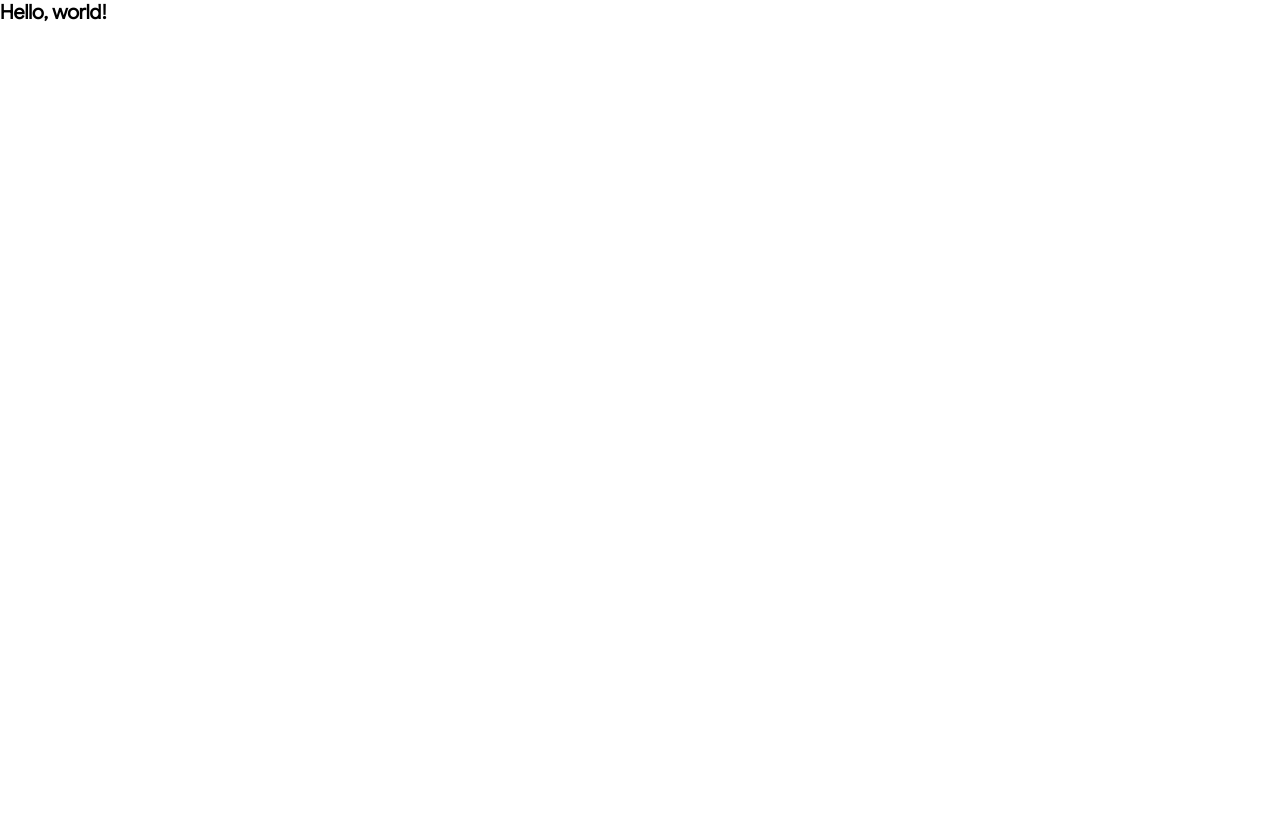
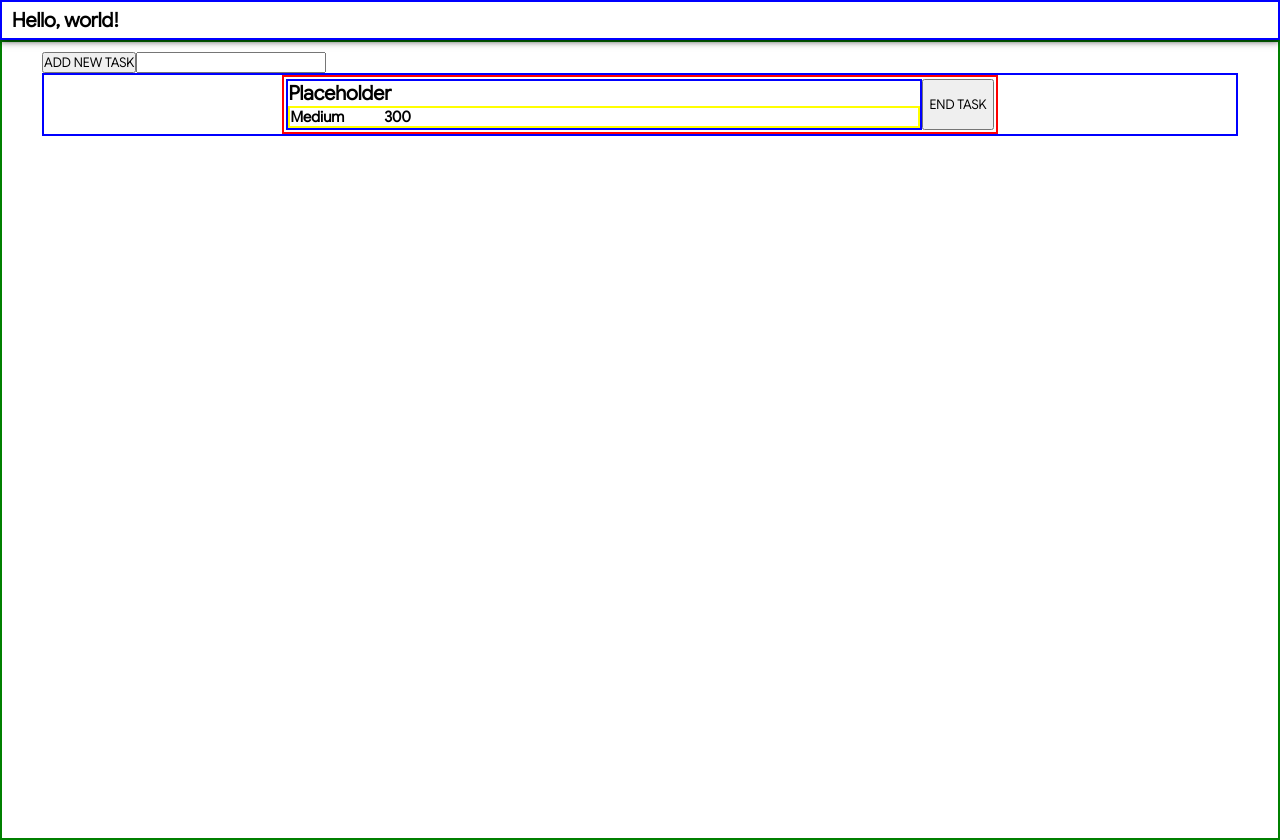
Before and after one commit to Yago-Mamud/to-do-list, a plain HTML site: page project/index.html in a window 1280 px wide. Before the commit the page ends 800 px from the top, so only its background shows below. Drawn offline with Linux system fonts and the light colour scheme.

Commit message:
task adding system basics added. css added.

```diff
--- a/project/index.html
+++ b/project/index.html
@@ -7,7 +7,33 @@
     <link rel="stylesheet" href="style.css">
 </head>
 <body>
-	<h1>Hello, world!</h1>
+	<header class="flexbox center">
+		<h1>Hello, world!</h1>
+	</header>
+	<main>
+		<!--new task configuration-->
+		<div class="flexbox">
+			<button id="taskAdder">ADD NEW TASK</button>
+			<input>
+		</div>
+		<!--new task container-->
+		<div id="taskContainer">
+			<!--new task-->
+			<div class="task">
+				<!--task info container-->
+				<div class="information">
+					<h1>Placeholder</h1>
+					<!--task description-->
+					<div class="flexbox description">
+						<h2>Medium</h2>
+						<h2>300</h2>
+					</div>
+				</div>
+				<!--finishes the task-->
+				<button>END TASK</button>
+			</div>
+		</div>
+	</main>
 <script src="scripts.js">
 </script>
 </body>
--- a/project/scripts.js
+++ b/project/scripts.js
@@ -0,0 +1,33 @@
+//elements
+const taskAdderButton = document.getElementById("taskAdder");
+const taskContainer = document.getElementById("taskContainer");
+//adder handler
+taskAdderButton.addEventListener("click", () => {
+	//new task main div
+	const newTask = document.createElement("div");
+	newTask.classList.add("task");
+		//task information container
+		const taskInfoContainer = document.createElement("div");
+		taskInfoContainer.classList.add("information");
+			//task name
+			const taskName = document.createElement("h1");
+			taskName.innerHTML = "testName";
+			//task description container
+			const taskDesc = document.createElement("div");
+			taskDesc.classList.add("flexbox","description");
+				//task difficulty
+				const taskDiff = document.createElement("h2");
+				taskDiff.innerHTML = "testDiff";
+				//task point amount
+				const taskPoints = document.createElement("h2");
+				taskPoints.innerHTML = "testPoints";
+		//end task button
+		const taskEndButton = document.createElement("button");
+		taskEndButton.innerHTML = "END TASK"
+	//creates parent child relationship
+		newTask.append(taskInfoContainer, taskEndButton);
+		taskInfoContainer.append(taskName, taskDesc);
+		taskDesc.append(taskDiff, taskPoints);
+	//inserts into html
+	taskContainer.appendChild(newTask);
+})
--- a/project/style.css
+++ b/project/style.css
@@ -31,3 +31,70 @@
 	color: var(--text1);
 	font-family:'main';
 }
+body {
+	height: 100vh;
+	overflow: auto;
+}
+header {
+	border: 2px solid blue;
+	background-color: #FFFFFF;
+	position: sticky;
+	top: 0;
+	z-index: 100;
+	width: 100%;
+	height: 4rem;
+	padding: 0 1rem;
+	box-shadow: 0px 0px 8px #000000;
+}
+main {
+	border: 2px solid green;
+	width: 100%;
+	min-height: 100%;
+	padding: 1rem 4rem;
+}
+/* BOX CLASSES */
+.flexbox {
+	display: flex;
+}
+.center {
+	align-items: center;
+}
+/* TASKS */
+	/*task container*/
+		#taskContainer {
+			width: 100%;
+			border: 2px solid blue;
+			display: flex;
+			align-items: center;
+			flex-direction: column;
+			gap: 0.5rem;
+		}
+	/*tasks*/
+		.task {
+			border: 2px solid red;
+			display: grid;
+			grid-template-columns: 1fr auto;
+			width: 60%;
+			justify-content: space-between;
+			padding: 0.2rem;
+			transition: 0.1s;
+		}
+		.task:hover {
+			transform: scale(1.05);
+			box-shadow: 0 0 8px #000000;
+		}
+		.task button {
+			cursor: pointer;
+			padding: 0.5rem;
+		}
+		.information {
+			border: 2px solid blue;
+			width: 100%;
+			line-break: anywhere;
+		}
+		.description {
+			border: 2px solid yellow;
+			flex-direction: row;
+			gap: 4rem;
+			width: 100%;
+		}
```
